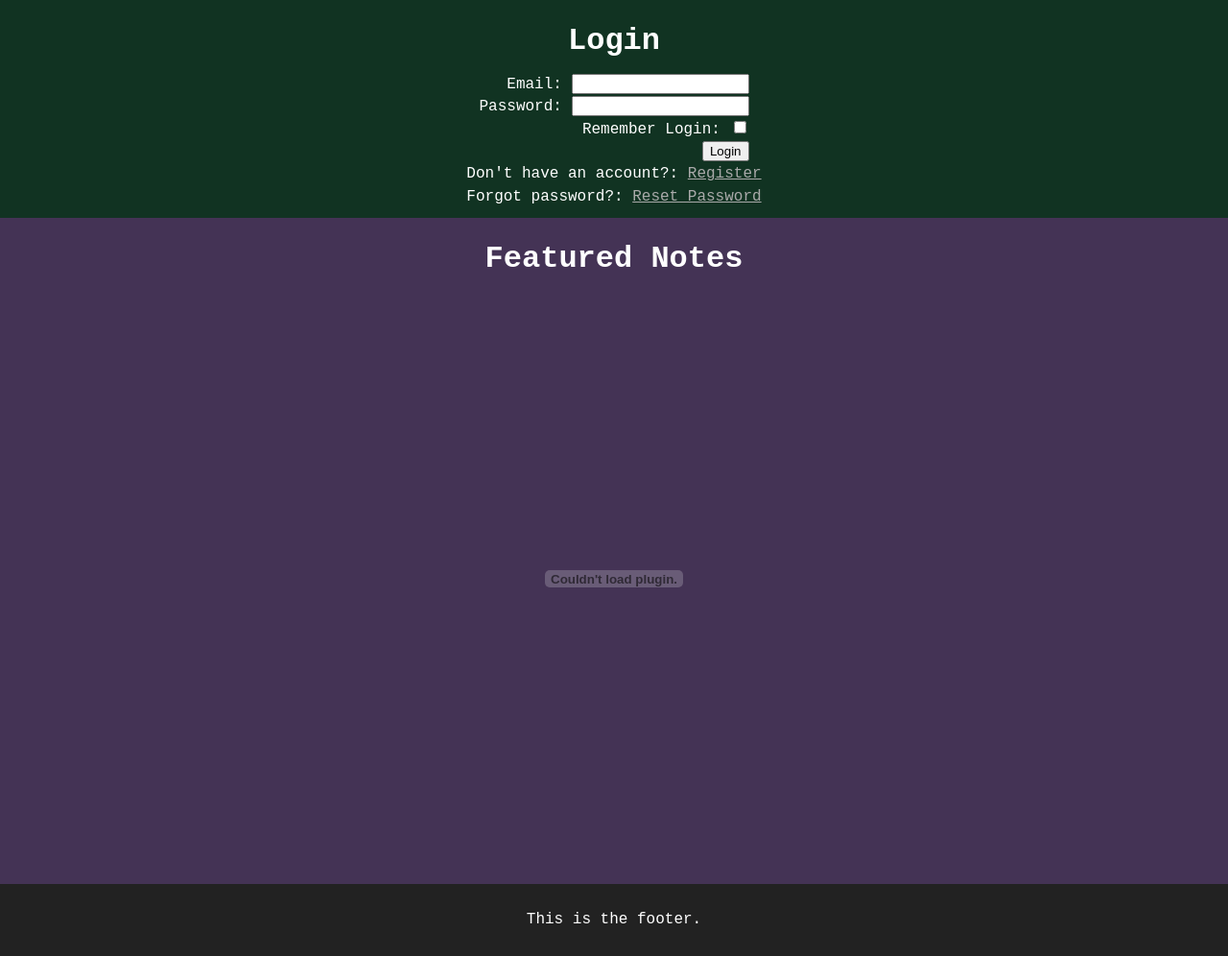
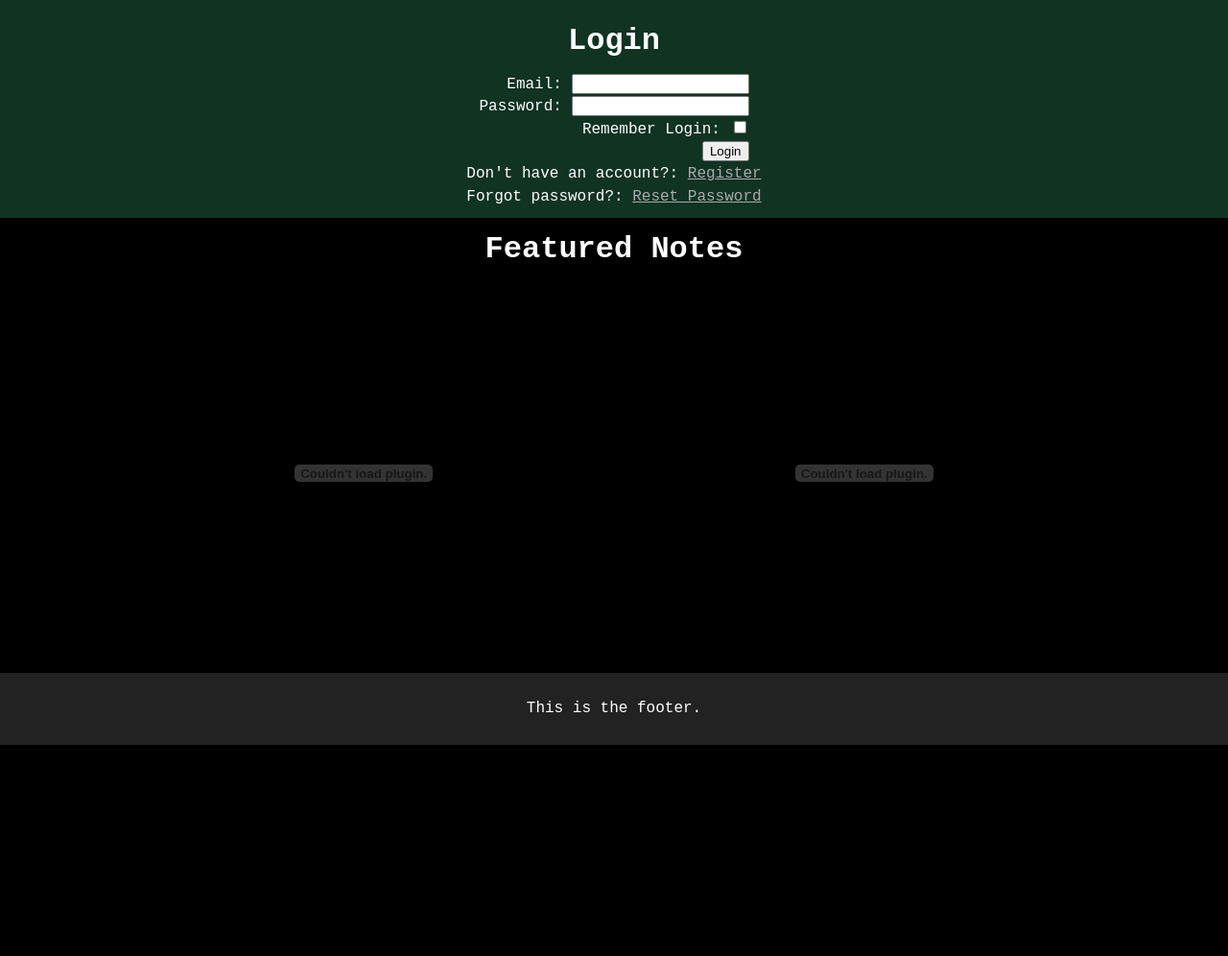
Before and after one commit to Damon-Teichroeb/note-share, a PHP site: page / in a window 1280 px wide. Shown: the part 51-1047 px from the top of the page at 96% size. After the commit the page ends 827 px from the top, so only its background shows below. Run offline with PHP 8.4, Linux system fonts and the light colour scheme.

Commit message:
Add files via upload

```diff
--- a/note_share/browse.php
+++ b/note_share/browse.php
@@ -2,7 +2,9 @@
 require 'header.php';
 ?>
 
-
+<div id="browse">
+  <h1>Browse</h1>
+</div>
 
 <?php
 require 'footer.php';
--- a/note_share/footer.php
+++ b/note_share/footer.php
@@ -1,7 +1,6 @@
   <footer>
     <p>This is the footer.</p>
   </footer>
-  <script src="scripts/main.js"></script>
 </body>
 </html>
 
--- a/note_share/index.php
+++ b/note_share/index.php
@@ -49,11 +49,15 @@
 }
 ?>
 
-<div id="notes">
+<div id="featured">
   <h1>Featured Notes</h1>
-  <embed src="notes/test.pdf#toolbar=0" type="application/pdf" width="60%" height="600px">
+  <div id="selection">
+    <embed src="notes/test.pdf#toolbar=0" type="application/pdf" width="40%" height="400px">
+    <embed src="notes/test2.pdf#toolbar=0" type="application/pdf" width="40%" height="400px">
+  </div>
 </div>
 
+<script src="scripts/main.js"></script>
 <?php
 require 'footer.php';
 ?>
--- a/note_share/signup.php
+++ b/note_share/signup.php
@@ -22,7 +22,7 @@
   <?php
   // Signup error messages
   if (isset($_GET['signup']))
-    switch($_GET['signup'])
+    switch ($_GET['signup'])
     {
       case 'invalidemail':
         echo "<p id=\"error\">Please use a valid email.</p>";
```
Also changed, not shown: note_share/reset-password.php (+9 -0 lines). Lines whose indentation alone changed are shown as unchanged.
